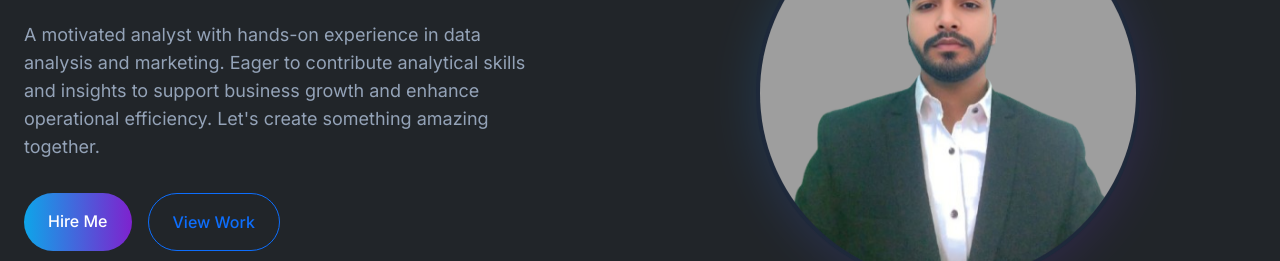
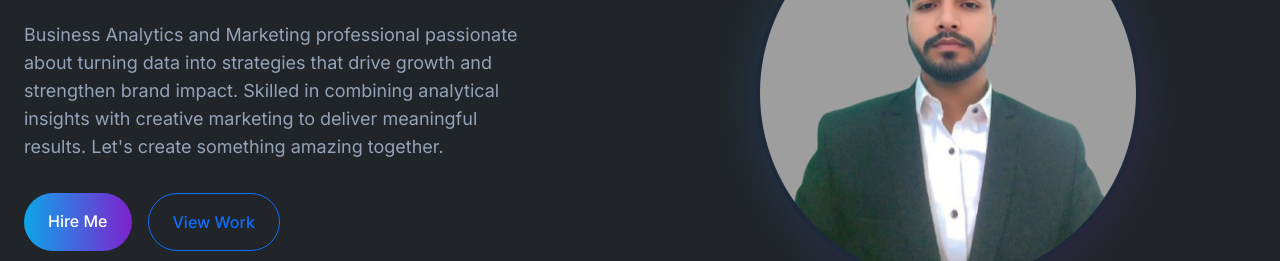
Before and after one commit to Akhilesh-gla/Akhilesh-gla.github.io, a plain HTML site: page index.html in a window 1280 px wide. Shown: the part 340-601 px from the top of the page. Drawn offline with nearby package versions, Linux system fonts and the light colour scheme.

Commit message:
Update index.html

```diff
--- a/index.html
+++ b/index.html
@@ -191,7 +191,7 @@
                     <h1 class="text-4xl md:text-6xl font-bold mb-4">Hi, I'm <span class="gradient-text">Akhilesh Jha</span></h1>
                     <h2 class="text-2xl md:text-3xl font-semibold mb-6 text-slate-300">Business Analyst</h2>
                     <p class="text-lg mb-8 text-slate-400 max-w-lg">
-                        A motivated analyst with hands-on experience in data analysis and marketing. Eager to contribute analytical skills and insights to support business growth and enhance operational efficiency.
+                        Business Analytics and Marketing professional passionate about turning data into strategies that drive growth and strengthen brand impact. Skilled in combining analytical insights with creative marketing to deliver meaningful results.
                         Let's create something amazing together.
                     </p>
                     <div class="flex space-x-4">
```
